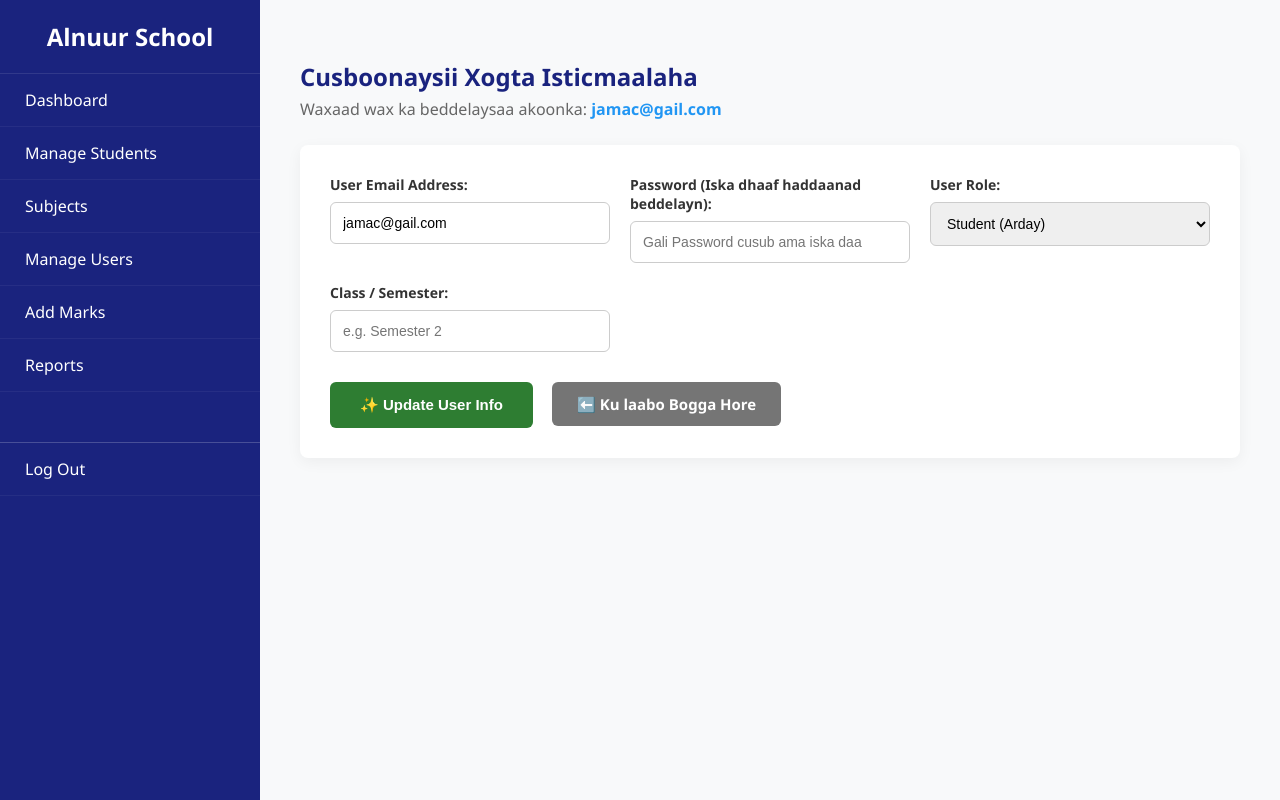
After one commit to hadiajama951-netizen/alnuur, a PHP site: page /admin_dashboard/edit_user.php?id=5 in a window 1280 px wide. The commit adds this page. Run offline with PHP 8.4, Linux system fonts and the light colour scheme; a user stored in the database is signed in; data comes from the database, SQL or seed files in the repository.

Commit message:
add_user.php ayaan u hagajiyay  delete iyo edit   button colose view button na intervace ka ayan kusoo daray

```diff
--- /dev/null
+++ b/admin_dashboard/edit_user.php
@@ -0,0 +1,208 @@
+<?php
+session_start();
+include('conn.php');
+
+// 1. Hubi in qofka soo galay uu yahay Admin ama Macallin
+if (!isset($_SESSION['user_id']) || ($_SESSION['role'] !== 'admin' && $_SESSION['role'] !== 'teacher')) {
+    header("Location: ../login.php");
+    exit();
+}
+
+$success = null;
+$error = null;
+$user_data = null;
+
+// AUTO-SCAN DATABASE: Baar khaanadaha rasmiga ah ee miiskaaga users si looga badbaado Unknown Column Error
+$col_check = mysqli_query($conn, "SHOW COLUMNS FROM users");
+$db_cols = [];
+if($col_check) {
+    while($c = mysqli_fetch_assoc($col_check)) {
+        $db_cols[] = $c['Field'];
+    }
+}
+
+// 2. Soo jiid xogta isticmaalaha la rabo in la beddelo (Edit) via ID
+if (isset($_GET['id'])) {
+    $user_id = mysqli_real_escape_string($conn, $_GET['id']);
+    $get_user = mysqli_query($conn, "SELECT * FROM users WHERE id = '$user_id'");
+
+    if (mysqli_num_rows($get_user) > 0) {
+        $user_data = mysqli_fetch_assoc($get_user);
+    } else {
+        die("<p style='color:red; text-align:center; margin-top:50px; font-weight:bold;'>Cilad: Isticmaalaha aad raadinayso lagama helin nidaamka sxb!</p>");
+    }
+} else {
+    header("Location: add_user.php");
+    exit();
+}
+
+// 3. Marka la gujiyo badanka Update (Update User)
+if (isset($_POST['update_user'])) {
+    $email = mysqli_real_escape_string($conn, $_POST['email']);
+    $role  = mysqli_real_escape_string($conn, $_POST['role']);
+
+    // Hubi haddii Email-ka la beddelay uu qof kale leeyahay
+    $check_email = mysqli_query($conn, "SELECT * FROM users WHERE email='$email' AND id != '$user_id'");
+    if (mysqli_num_rows($check_email) > 0) {
+        $error = "Cilad: Email-kan waxaa horey u qaatay isticmaale kale sxb!";
+    } else {
+        // Dhisidda Query-ga Update-ka
+        $update_fields = [
+            "email = '$email'",
+            "role = '$role'"
+        ];
+
+        // Haddii Password cusub la soo galiyey, beddel. Haddii kale iska daa kii hore
+        if (!empty($_POST['password'])) {
+            $password = mysqli_real_escape_string($conn, $_POST['password']);
+            $update_fields[] = "password = '$password'";
+        }
+
+        // Haddii uu yahay arday oo la soo diray Class/Semester
+        if ($role === 'student' && isset($_POST['class_val'])) {
+            $class_val = mysqli_real_escape_string($conn, $_POST['class_val']);
+            if (in_array('class', $db_cols)) {
+                $update_fields[] = "class = '$class_val'";
+            } elseif (in_array('class_name', $db_cols)) {
+                $update_fields[] = "class_name = '$class_val'";
+            }
+        }
+
+        // Haddii khaanadda 'name' ay miiska users ku jirto
+        if (in_array('name', $db_cols) && isset($_POST['name'])) {
+            $name = mysqli_real_escape_string($conn, $_POST['name']);
+            $update_fields[] = "name = '$name'";
+        }
+
+        $sql_update = "UPDATE users SET " . implode(', ', $update_fields) . " WHERE id = '$user_id'";
+
+        if (mysqli_query($conn, $sql_update)) {
+            $success = "Xogta isticmaalaha si guul leh ayaa loo cusboonaysiiyey sxb!";
+            // Dib u soo kici xogta cusub si ay foomka uga muuqato
+            $get_user = mysqli_query($conn, "SELECT * FROM users WHERE id = '$user_id'");
+            $user_data = mysqli_fetch_assoc($get_user);
+        } else {
+            $error = "Cilad ka dhacday cusboonaysiinta: " . mysqli_error($conn);
+        }
+    }
+}
+?>
+
+<!DOCTYPE html>
+<html lang="so">
+<head>
+    <meta charset="UTF-8">
+    <title>Edit User Info | Alnuur School</title>
+    <style>
+        :root {
+            --primary-blue: #1a237e;
+            --dark-blue: #0d145a;
+            --white: #ffffff;
+            --bg-light: #f8f9fa;
+            --green: #2e7d32;
+        }
+        body { font-family: 'Segoe UI', sans-serif; margin: 0; display: flex; background-color: var(--bg-light); min-height: 100vh; }
+
+        /* Sidebar Navigation */
+        .sidebar { width: 260px; height: 100vh; background: var(--primary-blue); color: var(--white); position: fixed; z-index: 10; }
+        .sidebar h2 { text-align: center; padding: 20px; border-bottom: 1px solid rgba(255,255,255,0.1); margin: 0; }
+        .sidebar a { display: block; color: var(--white); padding: 15px 25px; text-decoration: none; border-bottom: 1px solid rgba(255,255,255,0.05); }
+        .sidebar a:hover { background: var(--dark-blue); }
+
+        /* Main Layout */
+        .main-content { margin-left: 260px; padding: 40px; width: calc(100% - 260px); box-sizing: border-box; }
+
+        .content-panel { background: var(--white); padding: 30px; border-radius: 8px; box-shadow: 0 4px 15px rgba(0,0,0,0.05); margin-top: 20px; }
+        .form-grid { display: grid; grid-template-columns: repeat(auto-fit, minmax(220px, 1fr)); gap: 20px; }
+        .form-group { display: flex; flex-direction: column; }
+        .form-group label { margin-bottom: 8px; font-weight: bold; font-size: 14px; color: #333; }
+        .form-group input, .form-group select { padding: 12px; border: 1px solid #ccc; border-radius: 6px; font-size: 14px; }
+
+        .btn-update { background: #2e7d32; color: white; border: none; padding: 14px 30px; border-radius: 6px; font-weight: bold; cursor: pointer; font-size: 15px; transition: background 0.3s; }
+        .btn-update:hover { background: #1b5e20; }
+        .btn-back { background: #757575; color: white; text-decoration: none; padding: 12px 25px; border-radius: 6px; font-weight: bold; font-size: 15px; margin-left: 15px; display: inline-block; text-align: center; }
+        .btn-back:hover { background: #616161; }
+    </style>
+    <script>
+        function toggleClassInput() {
+            var role = document.getElementById('user_role').value;
+            var classGroup = document.getElementById('class-input-group');
+            if(role === 'student') {
+                classGroup.style.display = 'flex';
+            } else {
+                classGroup.style.display = 'none';
+            }
+        }
+        // Marka uu boggu kiciyo, iska hubi haddii arday yahay in khaanadda Class-ku furan tahay
+        window.onload = function() {
+            toggleClassInput();
+        };
+    </script>
+</head>
+<body>
+
+<div class="sidebar">
+    <h2>Alnuur School</h2>
+    <a href="admin_dashboard.php">Dashboard</a>
+    <a href="student.php">Manage Students</a>
+    <a href="subject.php">Subjects</a>
+    <a href="add_user.php">Manage Users</a>
+    <a href="marks.php">Add Marks</a>
+    <a href="reports.php">Reports</a>
+    <a href="../logout.php" style="margin-top: 50px; border-top: 1px solid rgba(255,255,255,0.2);">Log Out</a>
+</div>
+
+<div class="main-content">
+    <div style="margin-bottom: 25px;">
+        <h2 style="color: var(--primary-blue); margin-bottom: 5px;">Cusboonaysii Xogta Isticmaalaha</h2>
+        <p style="color: #666; margin-top: 0;">Waxaad wax ka beddelaysaa akoonka: <strong style="color:#2196f3;"><?php echo htmlspecialchars($user_data['email']); ?></strong></p>
+    </div>
+
+    <?php if($error) { echo '<p style="color:red; font-weight:bold; background:#ffebee; padding:12px; border-radius:5px; text-align:center;">'.$error.'</p>'; } ?>
+    <?php if($success) { echo '<p style="color:green; font-weight:bold; background:#e8f5e9; padding:12px; border-radius:5px; text-align:center;">'.$success.'</p>'; } ?>
+
+    <div class="content-panel">
+        <form action="edit_user.php?id=<?php echo $user_id; ?>" method="POST">
+            <div class="form-grid">
+                <?php if (in_array('name', $db_cols)): ?>
+                <div class="form-group">
+                    <label>Full Name:</label>
+                    <input type="text" name="name" value="<?php echo htmlspecialchars($user_data['name'] ?? ''); ?>" placeholder="Magaqa rasmiga ah">
+                </div>
+                <?php endif; ?>
+
+                <div class="form-group">
+                    <label>User Email Address:</label>
+                    <input type="email" name="email" value="<?php echo htmlspecialchars($user_data['email']); ?>" required>
+                </div>
+
+                <div class="form-group">
+                    <label>Password (Iska dhaaf haddaanad beddelayn):</label>
+                    <input type="password" name="password" placeholder="Gali Password cusub ama iska daa">
+                </div>
+
+                <div class="form-group">
+                    <label>User Role:</label>
+                    <select name="role" id="user_role" onchange="toggleClassInput()" required>
+                        <option value="student" <?php echo ($user_data['role'] === 'student') ? 'selected' : ''; ?>>Student (Arday)</option>
+                        <option value="teacher" <?php echo ($user_data['role'] === 'teacher') ? 'selected' : ''; ?>>Teacher (Macallin)</option>
+                        <option value="admin" <?php echo ($user_data['role'] === 'admin') ? 'selected' : ''; ?>>Admin (Maamule)</option>
+                    </select>
+                </div>
+
+                <div class="form-group" id="class-input-group">
+                    <label>Class / Semester:</label>
+                    <input type="text" name="class_val" value="<?php echo htmlspecialchars($user_data['class'] ?? $user_data['class_name'] ?? ''); ?>" placeholder="e.g. Semester 2">
+                </div>
+            </div>
+
+            <div style="margin-top: 30px;">
+                <button type="submit" name="update_user" class="btn-update">✨ Update User Info</button>
+                <a href="add_user.php" class="btn-back">⬅️ Ku laabo Bogga Hore</a>
+            </div>
+        </form>
+    </div>
+</div>
+
+</body>
+</html>
```
Also changed, not shown: admin_dashboard/add_user.php (+196 -142 lines), admin_dashboard/delete_user.php (added, +31 -0 lines).
